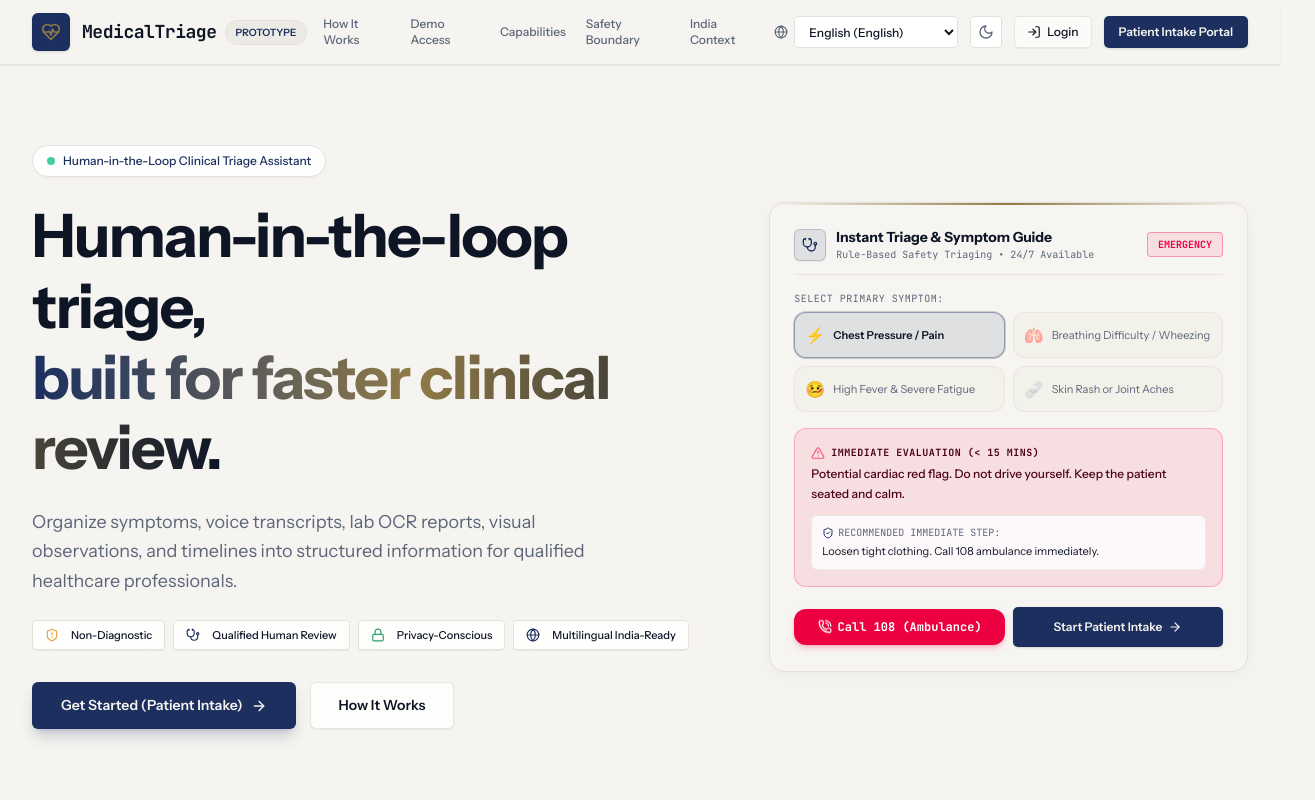
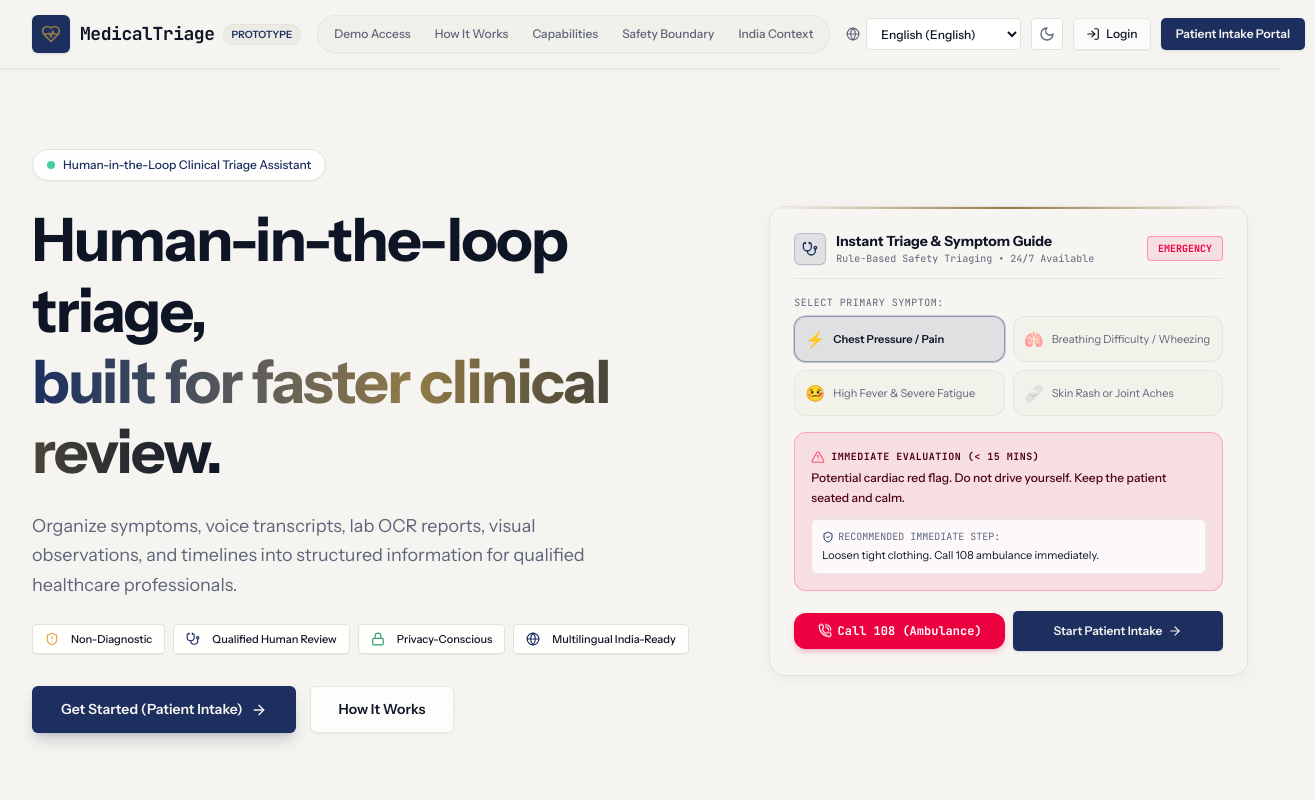
Before and after one commit to Abhinash-sia/Medicaltriage-, a Next.js app in the folder frontend/: page / in a window 1280 px wide. Shown: the top 800 px of the page, 1315 px wide, since content can reach past the window. Built offline with nearby package versions, Linux system fonts and the light colour scheme.

Commit message:
fix(landing): resolve top bar padding and add smooth quintic animated section scrolling

```diff
--- a/frontend/src/app/page.tsx
+++ b/frontend/src/app/page.tsx
@@ -1,6 +1,6 @@
 'use client';
 
-import React, { useEffect, useRef } from 'react';
+import React, { useEffect, useRef, useState } from 'react';
 import Link from 'next/link';
 import dynamic from 'next/dynamic';
 import gsap from 'gsap';
@@ -29,6 +29,8 @@ import {
   Zap,
   Clock,
   Compass,
+  Menu,
+  X,
 } from 'lucide-react';
 import { Button } from '@/components/ui/button';
 import { Card, CardContent, CardHeader, CardTitle } from '@/components/ui/card';
@@ -56,6 +58,72 @@ gsap.registerPlugin(ScrollTrigger);
 export default function PublicLandingPage() {
   const { t } = useLanguage();
   const mainContainerRef = useRef<HTMLDivElement>(null);
+  const [activeSection, setActiveSection] = useState<string>('');
+  const [isMobileMenuOpen, setIsMobileMenuOpen] = useState<boolean>(false);
+
+  const navItems = [
+    { id: 'simulator', label: t('landing.navDemo') },
+    { id: 'how-it-works', label: t('landing.navHowItWorks') },
+    { id: 'capabilities', label: t('landing.navCapabilities') },
+    { id: 'safety', label: t('landing.navSafety') },
+    { id: 'india-context', label: t('landing.navIndiaContext') },
+  ];
+
+  const handleNavClick = (sectionId: string, e?: React.MouseEvent) => {
+    if (e) e.preventDefault();
+    setIsMobileMenuOpen(false);
+    setActiveSection(sectionId);
+
+    const target = document.getElementById(sectionId);
+    if (!target) return;
+
+    // Use Lenis smooth scroll if active
+    const lenis = (typeof window !== 'undefined' ? (window as any).__lenis : null);
+    if (lenis && typeof lenis.scrollTo === 'function') {
+      lenis.scrollTo(target, {
+        offset: -76,
+        duration: 1.25,
+        easing: (t: number) => Math.min(1, 1.001 - Math.pow(2, -10 * t)),
+      });
+    } else {
+      const top = target.getBoundingClientRect().top + window.scrollY - 76;
+      window.scrollTo({ top, behavior: 'smooth' });
+    }
+
+    // Luminous focal pulse feedback on target section
+    gsap.fromTo(
+      target,
+      {
+        boxShadow: 'inset 0 0 0 2px hsl(var(--primary) / 0.6), 0 0 35px -5px hsl(var(--primary) / 0.35)',
+      },
+      {
+        boxShadow: 'inset 0 0 0 2px hsl(var(--primary) / 0), 0 0 0px 0px hsl(var(--primary) / 0)',
+        duration: 1.6,
+        delay: 0.25,
+        ease: 'power2.out',
+        clearProps: 'boxShadow',
+      }
+    );
+  };
+
+  useEffect(() => {
+    const sectionIds = ['safety', 'simulator', 'how-it-works', 'capabilities', 'india-context'];
+    const handleScroll = () => {
+      const scrollPos = window.scrollY + 180;
+      for (let i = sectionIds.length - 1; i >= 0; i--) {
+        const el = document.getElementById(sectionIds[i]);
+        if (el && el.offsetTop <= scrollPos) {
+          setActiveSection(sectionIds[i]);
+          return;
+        }
+      }
+      if (window.scrollY < 300) {
+        setActiveSection('');
+      }
+    };
+    window.addEventListener('scroll', handleScroll, { passive: true });
+    return () => window.removeEventListener('scroll', handleScroll);
+  }, []);
 
   useEffect(() => {
     const prefersReducedMotion = window.matchMedia('(prefers-reduced-motion: reduce)').matches;
@@ -116,60 +184,124 @@ export default function PublicLandingPage() {
       >
         {/* Top Floating Glass Navigation */}
         <header className="sticky top-0 z-50 bg-background/85 dark:bg-background/80 backdrop-blur-md border-b border-border/80 shadow-xs">
-          <div className="max-w-7xl mx-auto px-4 sm:px-6 lg:px-8 min-h-16 py-2.5 flex items-center justify-between gap-4">
-            <div className="flex items-center space-x-3 shrink-0">
-              <div className="bg-primary p-2 rounded-lg text-primary-foreground border border-primary/40 shadow-sm">
-                <HeartPulse className="w-5 h-5 text-accent" />
-              </div>
-              <div className="flex items-center space-x-2">
-                <span className="text-lg font-bold tracking-tight text-foreground font-mono">MedicalTriage</span>
-                <span className="text-[10px] bg-muted/80 text-primary dark:text-accent px-2.5 py-1 rounded-full font-semibold border border-border/80 leading-normal inline-flex items-center">
-                  {t('landing.prototype')}
-                </span>
-              </div>
+          <div className="max-w-7xl mx-auto px-4 sm:px-6 lg:px-8 h-16 sm:h-[68px] flex items-center justify-between gap-3 sm:gap-4">
+            {/* Brand Logo */}
+            <div className="flex items-center space-x-2.5 sm:space-x-3 shrink-0">
+              <button
+                type="button"
+                onClick={() => {
+                  window.scrollTo({ top: 0, behavior: 'smooth' });
+                  setActiveSection('');
+                }}
+                className="flex items-center space-x-2 sm:space-x-2.5 group focus:outline-none text-left"
+                aria-label="Scroll to top"
+              >
+                <div className="bg-primary p-1.5 sm:p-2 rounded-lg text-primary-foreground border border-primary/40 shadow-sm transition-transform duration-300 group-hover:scale-105">
+                  <HeartPulse className="w-4 h-4 sm:w-5 sm:h-5 text-accent" />
+                </div>
+                <div className="flex items-center space-x-2">
+                  <span className="text-base sm:text-lg font-bold tracking-tight text-foreground font-mono">MedicalTriage</span>
+                  <span className="text-[10px] bg-muted/80 text-primary dark:text-accent px-2 py-0.5 rounded-full font-semibold border border-border/80 leading-normal inline-flex items-center">
+                    {t('landing.prototype')}
+                  </span>
+                </div>
+              </button>
             </div>
 
-            <nav className="hidden lg:flex items-center space-x-5 text-xs font-medium text-muted-foreground">
-              <a href="#how-it-works" className="hover:text-foreground transition-colors py-1">
-                {t('landing.navHowItWorks')}
-              </a>
-              <a href="#simulator" className="hover:text-foreground transition-colors py-1">
-                {t('landing.navDemo')}
-              </a>
-              <a href="#capabilities" className="hover:text-foreground transition-colors py-1">
-                {t('landing.navCapabilities')}
-              </a>
-              <a href="#safety" className="hover:text-foreground transition-colors py-1">
-                {t('landing.navSafety')}
-              </a>
-              <a href="#india-context" className="hover:text-foreground transition-colors py-1">
-                {t('landing.navIndiaContext')}
-              </a>
+            {/* Desktop Capsule Pill Nav */}
+            <nav className="hidden lg:flex items-center p-1 bg-muted/40 dark:bg-muted/30 border border-border/60 rounded-full shadow-2xs backdrop-blur-md">
+              {navItems.map((item) => (
+                <button
+                  key={item.id}
+                  type="button"
+                  onClick={(e) => handleNavClick(item.id, e)}
+                  className={`relative px-3 py-1.5 rounded-full text-xs font-medium transition-all duration-300 whitespace-nowrap cursor-pointer ${
+                    activeSection === item.id
+                      ? 'text-primary-foreground font-semibold shadow-xs'
+                      : 'text-muted-foreground hover:text-foreground hover:bg-muted/60'
+                  }`}
+                >
+                  {activeSection === item.id && (
+                    <span className="absolute inset-0 bg-primary rounded-full -z-10 transition-all duration-300 shadow-sm" />
+                  )}
+                  {item.label}
+                </button>
+              ))}
             </nav>
 
-            <div className="flex items-center space-x-2 sm:space-x-3 shrink-0">
-              <LanguageSelector variant="full" />
+            {/* Right: Controls & Portal Action */}
+            <div className="flex items-center space-x-1.5 sm:space-x-2.5 shrink-0">
+              <LanguageSelector
+                className="shrink-0"
+                selectClassName="max-w-[115px] sm:max-w-[155px] truncate"
+              />
               <ThemeToggle />
               <Link href="/login">
                 <Button
                   variant="outline"
                   size="sm"
-                  className="hidden sm:inline-flex items-center gap-1.5 border-border/80 bg-card/60 backdrop-blur-md text-foreground hover:bg-muted text-xs min-h-[32px] px-3 py-1 whitespace-nowrap"
+                  className="hidden md:inline-flex items-center gap-1.5 border-border/80 bg-card/60 backdrop-blur-md text-foreground hover:bg-muted text-xs h-8 px-3 whitespace-nowrap"
                 >
                   <LogIn className="w-3.5 h-3.5 shrink-0" />
-                  {t('common.login')}
+                  <span>{t('common.login')}</span>
                 </Button>
               </Link>
               <Link href="/patient">
                 <Button
                   size="sm"
-                  className="bg-primary hover:bg-primary/90 text-primary-foreground text-xs min-h-[32px] px-3.5 py-1 shadow-sm font-semibold border border-primary/30 whitespace-nowrap"
+                  className="bg-primary hover:bg-primary/90 text-primary-foreground text-xs h-8 px-3.5 shadow-sm font-semibold border border-primary/30 whitespace-nowrap"
                 >
                   {t('landing.patientPortal')}
                 </Button>
               </Link>
+
+              {/* Mobile Menu Toggle Button (visible < lg) */}
+              <button
+                type="button"
+                onClick={() => setIsMobileMenuOpen(!isMobileMenuOpen)}
+                className="lg:hidden w-8 h-8 rounded border border-border bg-card text-muted-foreground hover:text-foreground hover:border-accent/50 focus:outline-none flex items-center justify-center transition-colors cursor-pointer"
+                aria-label={isMobileMenuOpen ? 'Close menu' : 'Open menu'}
+              >
+                {isMobileMenuOpen ? <X className="w-4 h-4" /> : <Menu className="w-4 h-4" />}
+              </button>
             </div>
           </div>
+
+          {/* Mobile Glass Dropdown Menu */}
+          {isMobileMenuOpen && (
+            <div className="lg:hidden border-t border-border/70 bg-background/95 backdrop-blur-lg px-4 py-3 space-y-1 shadow-lg transition-all animate-in fade-in slide-in-from-top-2 duration-200">
+              {navItems.map((item) => (
+                <button
+                  key={item.id}
+                  type="button"
+                  onClick={(e) => handleNavClick(item.id, e)}
+                  className={`w-full text-left px-3 py-2 rounded-md text-xs font-medium transition-colors flex items-center justify-between cursor-pointer ${
+                    activeSection === item.id
+                      ? 'bg-primary/10 text-primary font-semibold'
+                      : 'text-muted-foreground hover:text-foreground hover:bg-muted/50'
+                  }`}
+                >
+                  <span>{item.label}</span>
+                  {activeSection === item.id && (
+                    <span className="w-1.5 h-1.5 rounded-full bg-primary" />
+                  )}
+                </button>
+              ))}
+              <div className="pt-2 border-t border-border/50 flex md:hidden items-center justify-between">
+                <Link href="/login" className="w-full">
+                  <Button
+                    variant="outline"
+                    size="sm"
+                    className="w-full text-xs h-8 gap-1.5"
+                    onClick={() => setIsMobileMenuOpen(false)}
+                  >
+                    <LogIn className="w-3.5 h-3.5" />
+                    <span>{t('common.login')}</span>
+                  </Button>
+                </Link>
+              </div>
+            </div>
+          )}
         </header>
 
         {/* Hero Section */}
@@ -251,7 +383,7 @@ export default function PublicLandingPage() {
         </section>
 
         {/* Strict Non-Diagnostic & Safety Boundary Banner */}
-        <section id="safety" className="reveal-section glass-panel !border-x-0 border-y border-amber-500/30 py-6 px-4 !bg-amber-500/10 dark:!bg-amber-500/5">
+        <section id="safety" className="reveal-section scroll-mt-20 glass-panel !border-x-0 border-y border-amber-500/30 py-6 px-4 !bg-amber-500/10 dark:!bg-amber-500/5">
           <div className="max-w-5xl mx-auto flex flex-col sm:flex-row items-start sm:items-center gap-4">
             <div className="bg-amber-500/20 text-amber-700 dark:text-amber-400 p-2.5 rounded-xl border border-amber-500/30 shrink-0">
               <ShieldAlert className="w-6 h-6" />
@@ -268,7 +400,7 @@ export default function PublicLandingPage() {
         </section>
 
         {/* Live Interactive Triage Sandbox */}
-        <section id="simulator" className="reveal-section py-24 px-4 sm:px-6 lg:px-8 border-b border-border/80 bg-muted/20">
+        <section id="simulator" className="reveal-section scroll-mt-20 py-24 px-4 sm:px-6 lg:px-8 border-b border-border/80 bg-muted/20">
           <div className="max-w-7xl mx-auto space-y-12">
             <div className="text-center max-w-2xl mx-auto space-y-3">
               <div className="inline-flex items-center space-x-1.5 font-mono text-xs text-primary dark:text-accent uppercase tracking-wider bg-primary/10 dark:bg-accent/10 px-3 py-1 rounded-md border border-primary/20 dark:border-accent/20">
@@ -288,7 +420,7 @@ export default function PublicLandingPage() {
         </section>
 
         {/* Storytelling Pipeline: How The System Works */}
-        <section id="how-it-works" className="reveal-section py-24 px-4 sm:px-6 lg:px-8 border-b border-border/80">
+        <section id="how-it-works" className="reveal-section scroll-mt-20 py-24 px-4 sm:px-6 lg:px-8 border-b border-border/80">
           <div className="max-w-7xl mx-auto space-y-16">
             <div className="text-center max-w-2xl mx-auto space-y-3">
               <div className="inline-flex items-center space-x-1.5 font-mono text-xs text-primary dark:text-accent uppercase tracking-wider bg-primary/10 dark:bg-accent/10 px-3 py-1 rounded-md border border-primary/20 dark:border-accent/20">
@@ -308,7 +440,7 @@ export default function PublicLandingPage() {
         </section>
 
         {/* Core Capabilities Section (Asymmetric Bento Grid) */}
-        <section id="capabilities" className="reveal-section py-24 px-4 sm:px-6 lg:px-8 border-b border-border/80 bg-muted/10">
+        <section id="capabilities" className="reveal-section scroll-mt-20 py-24 px-4 sm:px-6 lg:px-8 border-b border-border/80 bg-muted/10">
           <div className="max-w-7xl mx-auto space-y-16">
             <div className="text-center max-w-2xl mx-auto space-y-3">
               <div className="inline-flex items-center space-x-1.5 font-mono text-xs text-primary dark:text-accent uppercase tracking-wider bg-primary/10 dark:bg-accent/10 px-3 py-1 rounded-md border border-primary/20 dark:border-accent/20">
@@ -495,7 +627,7 @@ export default function PublicLandingPage() {
         </section>
 
         {/* India Context Section */}
-        <section id="india-context" className="reveal-section py-24 px-4 sm:px-6 lg:px-8 border-b border-border/80">
+        <section id="india-context" className="reveal-section scroll-mt-20 py-24 px-4 sm:px-6 lg:px-8 border-b border-border/80">
           <div className="max-w-7xl mx-auto space-y-12">
             <div className="max-w-3xl mx-auto text-center space-y-3">
               <div className="inline-flex items-center space-x-1.5 font-mono text-xs text-primary dark:text-accent uppercase tracking-wider bg-primary/10 dark:bg-accent/10 px-3 py-1 rounded-md border border-primary/20 dark:border-accent/20">
--- a/frontend/src/components/landing/SmoothScroll.tsx
+++ b/frontend/src/components/landing/SmoothScroll.tsx
@@ -26,6 +26,9 @@ export function SmoothScroll({ children }: { children: React.ReactNode }) {
     });
 
     lenisRef.current = lenis;
+    if (typeof window !== 'undefined') {
+      (window as any).__lenis = lenis;
+    }
 
     // Sync Lenis scroll with GSAP ScrollTrigger
     lenis.on('scroll', ScrollTrigger.update);
@@ -40,6 +43,9 @@ export function SmoothScroll({ children }: { children: React.ReactNode }) {
     gsap.ticker.lagSmoothing(500, 33);
 
     return () => {
+      if (typeof window !== 'undefined' && (window as any).__lenis === lenis) {
+        delete (window as any).__lenis;
+      }
       lenis.destroy();
       gsap.ticker.remove(updateTicker);
     };
@@ -47,3 +53,49 @@ export function SmoothScroll({ children }: { children: React.ReactNode }) {
 
   return <>{children}</>;
 }
+
+export function smoothScrollTo(
+  targetSelectorOrId: string,
+  options?: { offset?: number; duration?: number; highlight?: boolean }
+) {
+  if (typeof window === 'undefined') return;
+
+  const id = targetSelectorOrId.startsWith('#')
+    ? targetSelectorOrId.slice(1)
+    : targetSelectorOrId;
+  const target = document.getElementById(id) || document.querySelector(targetSelectorOrId);
+
+  if (!target) return;
+
+  const lenis = (window as any).__lenis as Lenis | undefined;
+  const offset = options?.offset ?? -76;
+  const duration = options?.duration ?? 1.25;
+
+  if (lenis) {
+    lenis.scrollTo(target as HTMLElement, {
+      offset,
+      duration,
+      easing: (t: number) => Math.min(1, 1.001 - Math.pow(2, -10 * t)),
+    });
+  } else {
+    const y = (target as HTMLElement).getBoundingClientRect().top + window.scrollY + offset;
+    window.scrollTo({ top: y, behavior: 'smooth' });
+  }
+
+  if (options?.highlight !== false) {
+    // Elegant luminous focal pulse on destination section
+    gsap.fromTo(
+      target,
+      {
+        boxShadow: 'inset 0 0 0 2px hsl(var(--primary) / 0.6), 0 0 35px -5px hsl(var(--primary) / 0.35)',
+      },
+      {
+        boxShadow: 'inset 0 0 0 2px hsl(var(--primary) / 0), 0 0 0px 0px hsl(var(--primary) / 0)',
+        duration: 1.6,
+        delay: 0.2,
+        ease: 'power2.out',
+        clearProps: 'boxShadow',
+      }
+    );
+  }
+}
--- a/frontend/src/components/ui/LanguageSelector.tsx
+++ b/frontend/src/components/ui/LanguageSelector.tsx
@@ -7,10 +7,15 @@ import { Globe } from 'lucide-react';
 
 interface LanguageSelectorProps {
   className?: string;
+  selectClassName?: string;
   variant?: 'compact' | 'full';
 }
 
-export function LanguageSelector({ className = '', variant = 'full' }: LanguageSelectorProps) {
+export function LanguageSelector({
+  className = '',
+  selectClassName = '',
+  variant = 'full',
+}: LanguageSelectorProps) {
   const { language, setLanguage } = useLanguage();
 
   return (
@@ -22,7 +27,7 @@ export function LanguageSelector({ className = '', variant = 'full' }: LanguageS
         value={language}
         onChange={(e) => setLanguage(e.target.value as SupportedLanguage)}
         aria-label="Select UI Language"
-        className="bg-card text-foreground border border-border hover:border-accent/50 rounded-md px-2.5 py-1.5 text-xs font-medium min-h-[32px] leading-normal focus:outline-none focus:ring-1 focus:ring-accent transition-colors cursor-pointer"
+        className={`bg-card text-foreground border border-border hover:border-accent/50 rounded-md px-2.5 h-8 text-xs font-medium leading-none focus:outline-none focus:ring-1 focus:ring-accent transition-colors cursor-pointer ${selectClassName}`}
       >
         {SUPPORTED_LANGUAGES.map((lang) => (
           <option key={lang.code} value={lang.code} className="bg-card text-foreground">
```
